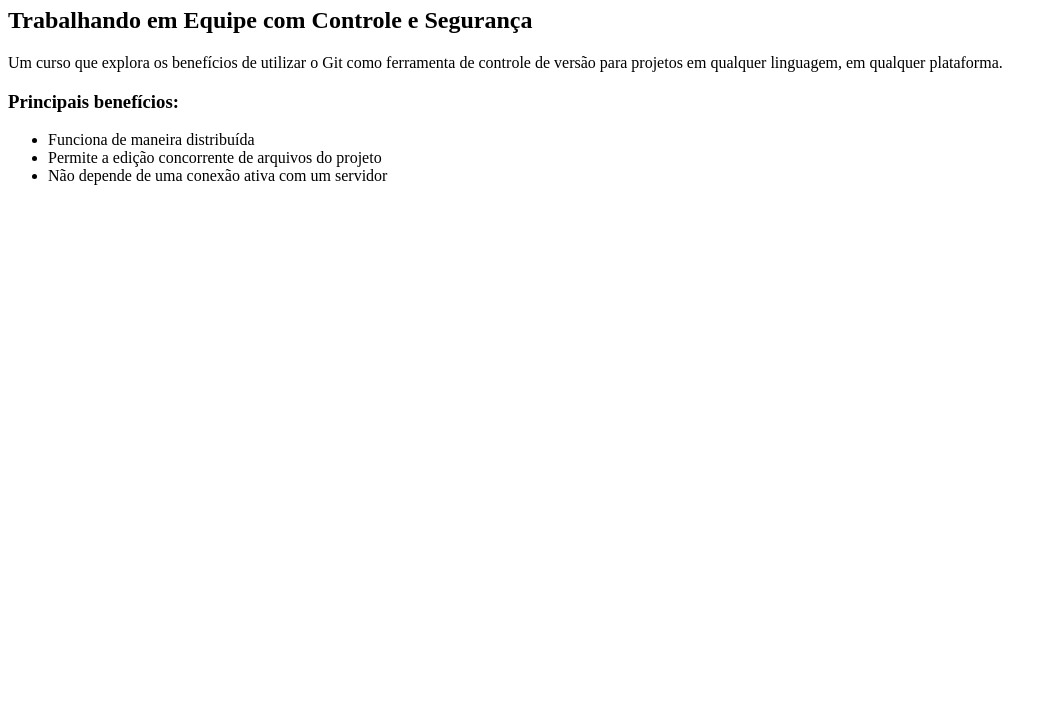
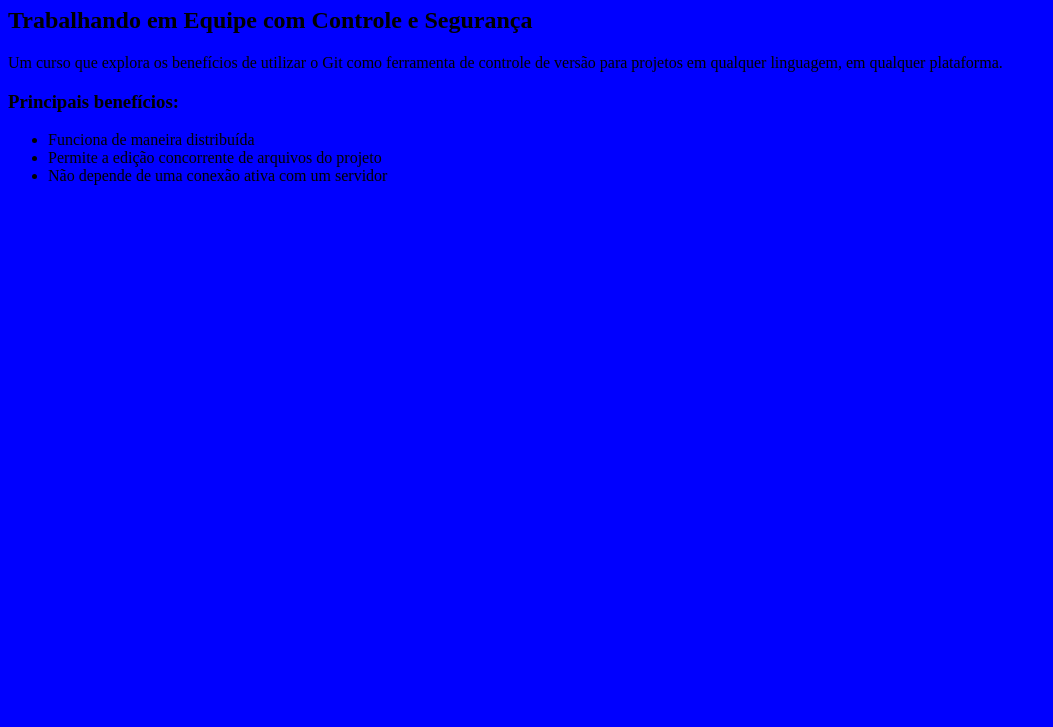
Before and after one commit to joniba1505/curso-git, a plain HTML site: page index.html in a window 1280 px wide. Shown: the part 73-800 px from the top of the page, without its empty margins (0-1053 px from the left). Drawn offline with Linux system fonts and the light colour scheme.

Commit message:
Adicionando estilo à página

```diff
--- /dev/null
+++ b/design.css
@@ -0,0 +1,3 @@
+body {
+	background-color: blue;
+}
--- a/index.html
+++ b/index.html
@@ -4,6 +4,7 @@
 <head>
 <title> Curso Git </title>
 <meta charset="utf-8">
+<link rel="stylesheet" type="text/css" href="design.css">
 </head>
 <body>
         <h1>Git</h1>
```
